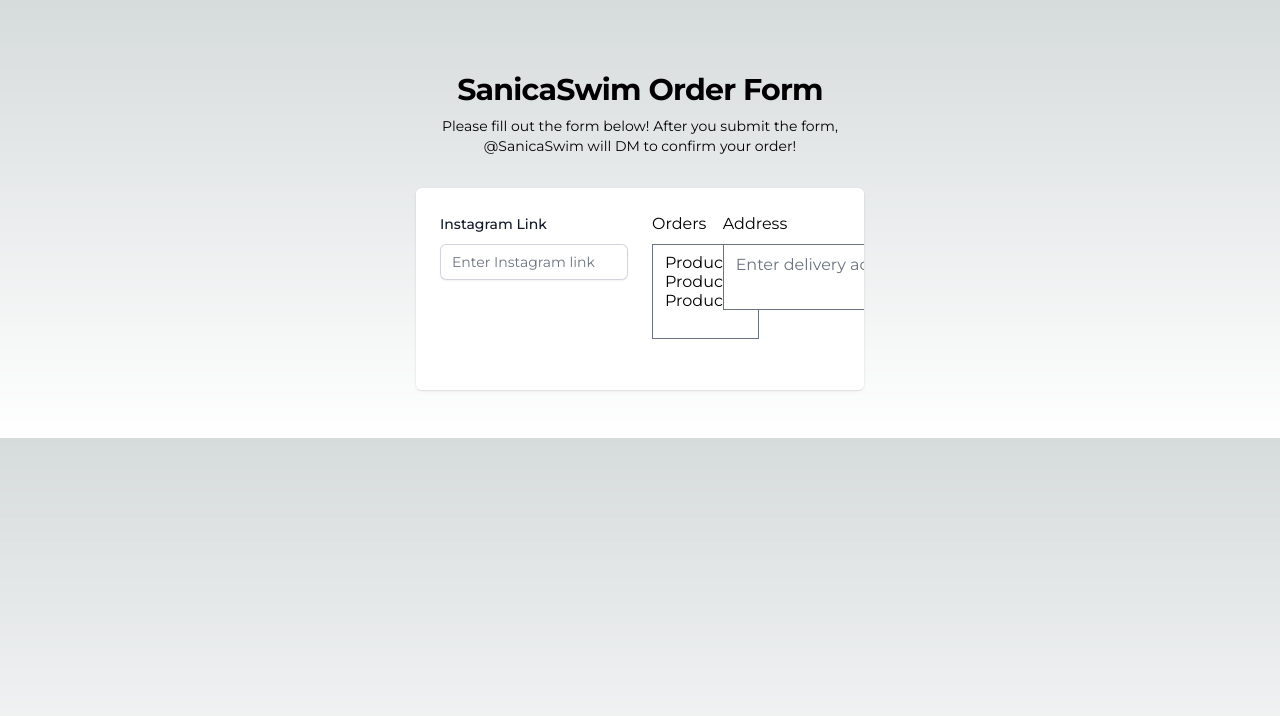
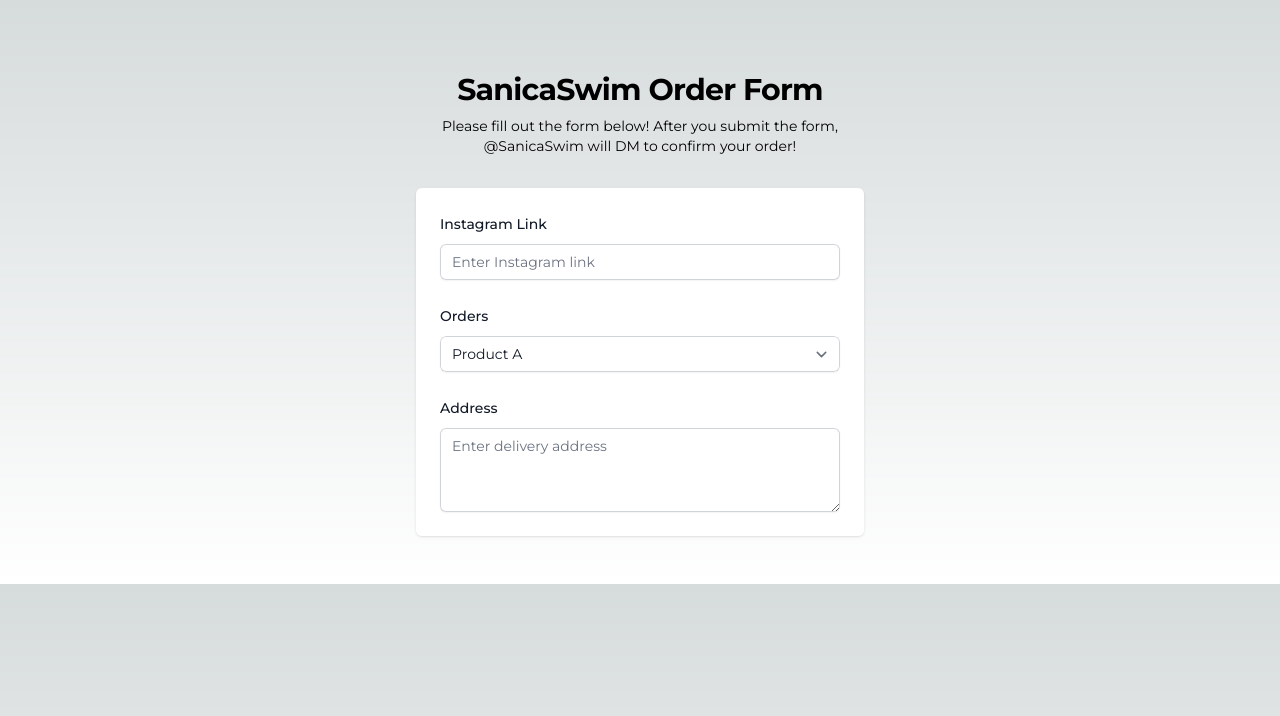
Before and after one commit to MisterMunchkin/sanicaswim-order-form, a Next.js app: page / in a window 1280 px wide. Shown: the top 716 px of the page. Built offline with nearby package versions, Linux system fonts and the light colour scheme.

Commit message:
fixed general layout of order form

```diff
--- a/src/components/order-form.tsx
+++ b/src/components/order-form.tsx
@@ -59,8 +59,8 @@
         <form onSubmit={handleSubmit(onSubmit)}>
           <div className="overflow-hidden shadow sm:rounded-md">
             <div className="bg-white px-4 py-5 sm:p-6">
-              <div className="grid grid-cols-6 gap-6">
-                <div className="col-span-6 sm:col-span-3">
+              <div className="grid grid-cols-3 gap-6">
+                <div className="col-span-3">
                   <label className="block text-sm font-medium leading-6 text-gray-900" htmlFor="instagramLink">
                     Instagram Link
                   </label>
@@ -76,14 +76,13 @@
                   )}
                 </div>
 
-                <div className="relative mb-6">
-                  <label className="block mb-2" htmlFor="orders">
+                <div className="col-span-3">
+                  <label className="block text-sm font-medium leading-6 text-gray-900" htmlFor="orders">
                     Orders
                   </label>
                   <select
-                    multiple
                     id="orders"
-                    className={`form-multiselect ${errors.orders ? "border-red-500" : ""}`}
+                    className={`${errors.orders ? "border-red-500" : ""} mt-2 block w-full rounded-md border-0 bg-white py-1.5 text-gray-900 shadow-sm ring-1 ring-inset ring-gray-300 focus:ring-2 focus:ring-inset focus:ring-pink-300 sm:text-sm sm:leading-6`}
                     {...register("orders")}
                   >
                     <option value="Product A">Product A</option>
@@ -95,13 +94,14 @@
                   )}
                 </div>
 
-                <div className="relative mb-6">
-                  <label className="block mb-2" htmlFor="address">
+                <div className="col-span-3">
+                  <label className="block text-sm font-medium leading-6 text-gray-900" htmlFor="address">
                     Address
                   </label>
                   <textarea
                     id="address"
-                    className={`form-textarea ${errors.address ? "border-red-500" : ""}`}
+                    rows={3}
+                    className={`${errors.address ? "border-red-500" : ""} mt-2 block w-full rounded-md border-0 bg-white py-1.5 text-gray-900 shadow-sm ring-1 ring-inset ring-gray-300 focus:ring-2 focus:ring-inset focus:ring-pink-300 sm:text-sm sm:leading-6`}
                     placeholder="Enter delivery address"
                     {...register("address")}
                   ></textarea>
```
